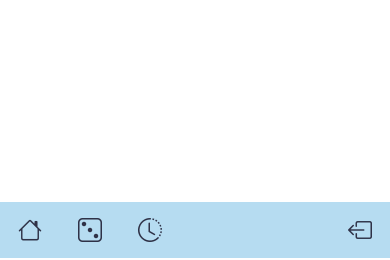
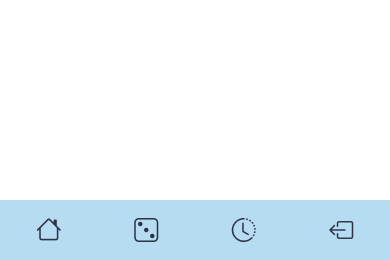
Before and after one commit to danielcaballero88/board-game-scoring, a Django app: page /scoring/ in a window 390 px wide. Shown: the part 584-844 px from the top of the page. Run offline with Django 5.2, Linux system fonts and the light colour scheme; the visitor is signed in with stand-in values (Sample User, id 1); some libraries are stand-ins or nearby versions.

Commit message:
Revamp navbar

```diff
--- a/scoring/static/scoring/css/base.css
+++ b/scoring/static/scoring/css/nav.css
@@ -11,8 +11,7 @@
 .scoring-nav__container {
   height: calc(100svh - 2vw);
 
-  margin: 1vw 0;
-  margin-right: 1vw;
+  margin: 1vw;
 
   background-color: rgba(var(--primary-color), 1);
   color: rgba(var(--secondary-color), 1);
@@ -33,16 +32,19 @@
   position: relative;
   width: var(--scoring-nav-width);
   height: 60px;
-  background-color: rgba(var(--columbia-blue), 1);
+}
 
-  margin: 0.2rem 0;
+.scoring-nav__item.only-sm {
+  display: none;
 }
 
 .scoring-nav__item.header {
   height: 80px;
-  margin-top: 0;
   font-weight: 400;
   font-size: 2rem;
+  margin-bottom: 0.2rem;
+  border-radius: 0.5rem;
+  background-color: rgba(var(--primary-color-light), 1);
 }
 
 .scoring-nav__item.header .scoring-nav__item-icon {
@@ -53,12 +55,15 @@
   padding: 0.5rem;
 }
 
-/* .scoring-nav__item.dark::after {
-  content: "";
-  position: absolute;
-  inset: 0;
-  background-color: rgba(255, 255, 255, 0.1);
-} */
+.scoring-nav__content {
+  flex-grow: 1;
+
+  display: flex;
+  flex-direction: column;
+
+  background-color: rgba(var(--primary-color-light), 1);
+  border-radius: 0.5rem;
+}
 
 .scoring-nav__item.filler {
   flex-grow: 1;
@@ -86,6 +91,15 @@
   text-align: center;
 }
 
+.scoring-nav__item + hr {
+  height: 0;
+  margin: 0;
+  /* opacity: 1; */
+  border: none;
+  border-top: solid 1px rgba(var(--secondary-color-light));
+  margin: 0 0.5rem;
+}
+
 .scoring-nav__container.closed .scoring-nav__item a span {
   display: none;
 }
@@ -105,13 +119,6 @@
   align-items: center;
 }
 
-.scoring-nav__content {
-  flex-grow: 1;
-
-  display: flex;
-  flex-direction: column;
-}
-
 @media screen and (max-width: 768px) {
   .scoring-container {
     min-height: calc(100% - var(--scoring-nav-sm-height) - 1vw);
@@ -128,21 +135,38 @@
     right: 0;
     height: 3rem;
 
+    padding: 0;
     margin: 0;
     margin-top: 1vw;
 
     flex-direction: row;
 
     height: var(--scoring-nav-sm-height);
-    padding: 2px 0;
   }
 
-  .scoring-nav__item,
+  .scoring-nav__content {
+    justify-content: space-around;
+  }
+
   .scoring-nav__item.header {
+    display: none;
+  }
+
+  .scoring-nav__item.only-sm {
+    display: block;
+    font-size: 1.6rem;
+  }
+
+  .scoring-nav__item {
     height: 100%;
     width: var(--scoring-nav-sm-height);
     margin: 0;
     font-size: 1.5rem;
+    border-radius: 0;
+  }
+
+  .scoring-nav__item.filler {
+    display: none;
   }
 
   .scoring-nav__item.header .scoring-nav__item-icon {
@@ -159,12 +183,17 @@
     align-items: center;
   }
 
+  hr {
+    display: none;
+  }
+
   .scoring-nav__toggle-btn {
     display: none;
   }
 
   .scoring-nav__content {
     flex-direction: row;
+    border-radius: 0;
   }
 
   .scoring-nav__content .scoring-nav__item span {
--- a/scoring/templates/scoring/base.html
+++ b/scoring/templates/scoring/base.html
@@ -5,28 +5,34 @@
 {% block extrahead_base %}
   <link rel="stylesheet"
         type="text/css"
-        href="{% static 'scoring/css/base.css' %}" />
+        href="{% static 'scoring/css/nav.css' %}" />
   {% block extrahead_scoring %}
   {% endblock extrahead_scoring %}
 {% endblock extrahead_base %}
 {% block content_base %}
   <div class="scoring-container">
     <div class="scoring-nav__container">
-      <div class="scoring-nav__item header dark">
+      <div class="scoring-nav__item header">
         <a href="">
           <i class="bi bi-house scoring-nav__item-icon"></i>
           <span class="scoring-nav__brand">BGS</span></a>
         <span class="scoring-nav__toggle-btn">&lt;</span>
       </div>
       <div class="scoring-nav__content">
+        <div class="scoring-nav__item only-sm">
+          <a href=""><i class="bi bi-house scoring-nav__item-icon"></i><span>Home</span></a>
+        </div>
         <div class="scoring-nav__item">
-          <a href=""><i class="bi bi-dice-3 scoring-nav__item-icon"></i><span>Current games</span></a>
+          <a href=""><i class="bi bi-dice-3 scoring-nav__item-icon"></i><span>All games</span></a>
         </div>
+        <hr />
         <div class="scoring-nav__item">
           <a href=""><i class="bi bi-clock-history scoring-nav__item-icon"></i><span>Previous scores</span></a>
         </div>
+        <hr />
         <div class="scoring-nav__item filler">
         </div>
+        <hr />
         <div class="scoring-nav__item">
           <a href="{% url "accounts:logout" %}"><i class="bi bi-box-arrow-left scoring-nav__item-icon"></i><span>Sign out</span></a>
         </div>
```
